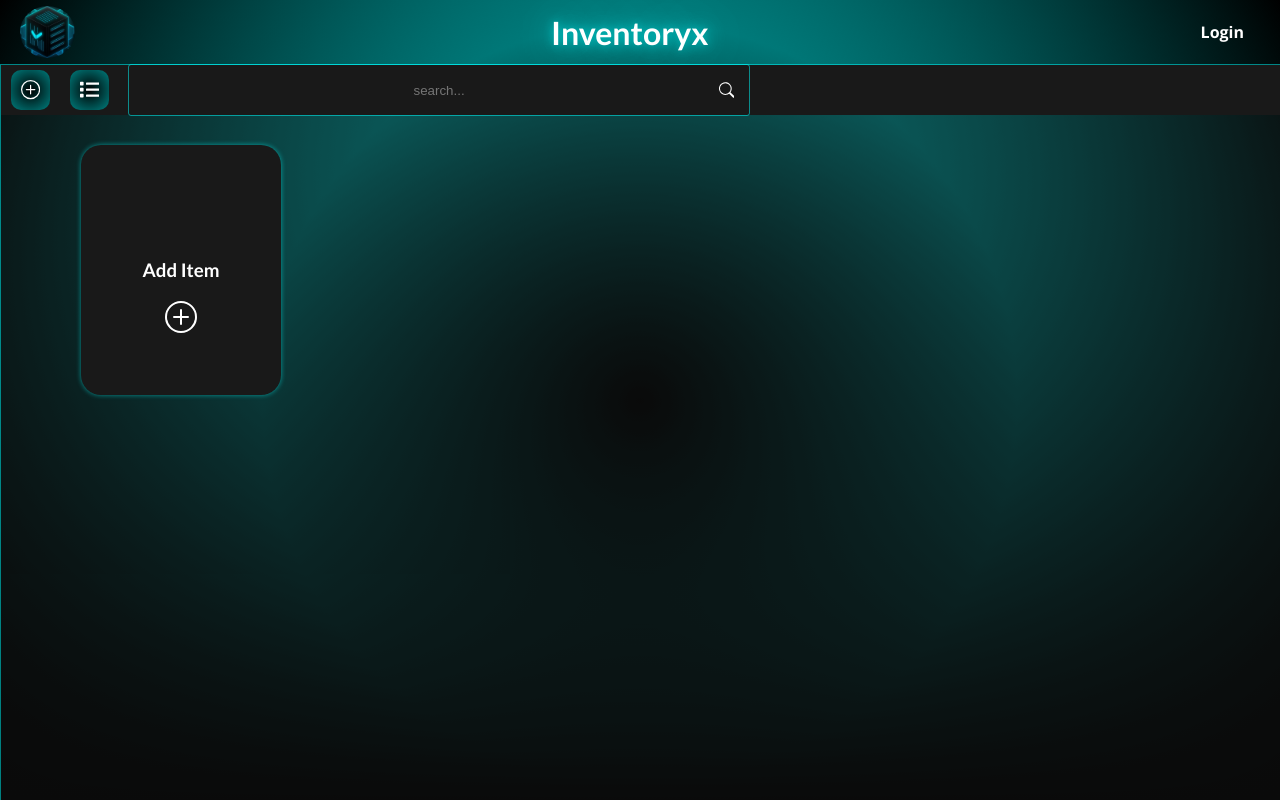
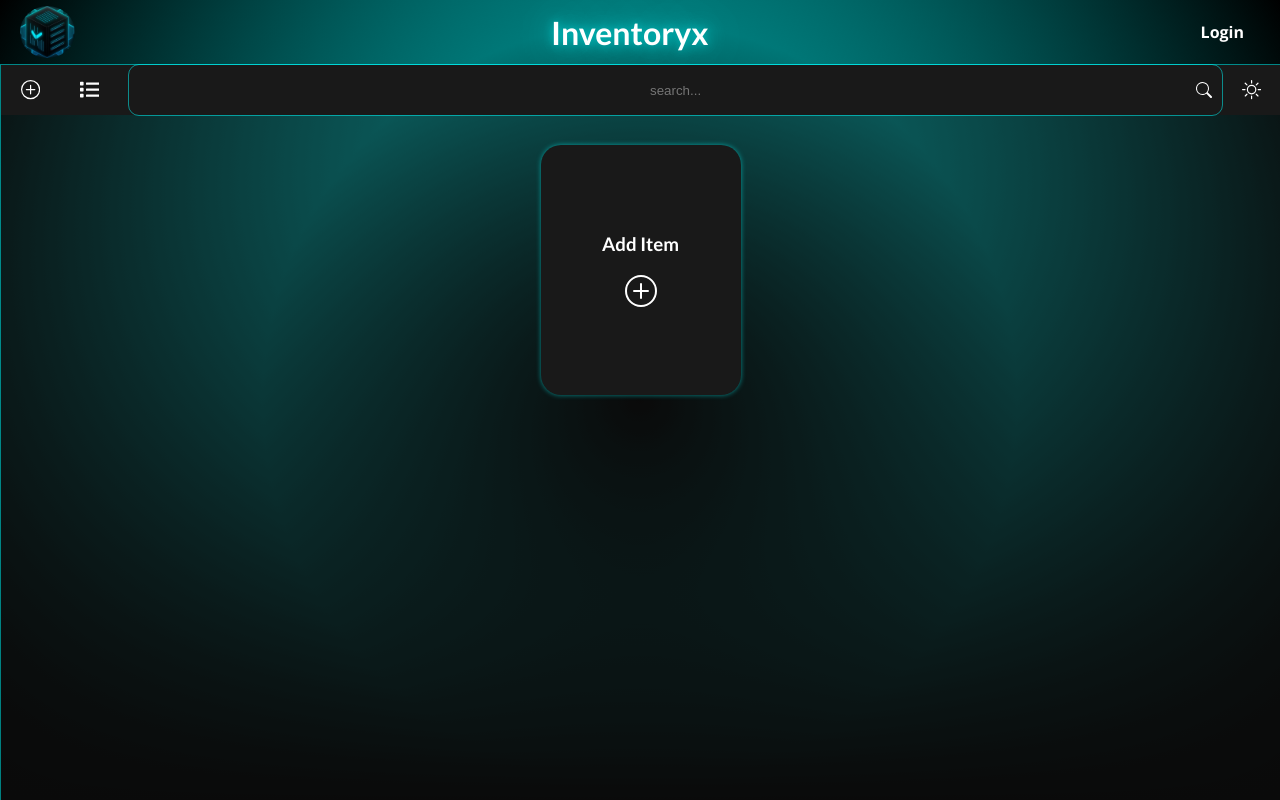
Before and after one commit to Tahjour/Inventorific-legacy-js, a Next.js app: page /app in a window 1280 px wide. Built offline with nearby package versions, Linux system fonts and the light colour scheme.

Commit message:
Updated the tile list back to grid layout without fixed height or width

```diff
--- a/components/app-page/add-item-modal-form.js
+++ b/components/app-page/add-item-modal-form.js
@@ -1,6 +1,6 @@
 import { Fragment, useContext, useRef, useState } from "react";
 import { StatusContext } from "../../context/StatusContext";
-import { LocalDatabase } from "../../db/localDB";
+import { LocalDatabaseItems } from "../../db/localDB";
 import styles from "./add-item-modal-form.module.css";
 import ModalBackdrop from "./modal-form-backdrop";
 import { BiImageAdd } from "react-icons/bi";
@@ -28,7 +28,7 @@ function AddItemModalForm() {
             imageURL: enteredItemImageURL,
         };
         statusContext.closeAddItemModal();
-        LocalDatabase.push(newItem);
+        LocalDatabaseItems.push(newItem);
     }
 
     function imageInputChangeHandler(event) {
--- a/components/app-page/add-item-modal-form.module.css
+++ b/components/app-page/add-item-modal-form.module.css
@@ -116,6 +116,7 @@
 	border: 1px solid rgba(0, 255, 255, 0.5);
 	border-radius: 10px;
 	padding: 10px;
+	margin-bottom: 10px;
 	transition: 100ms linear;
 }
 
--- a/components/layout/app/item-lists/tile-list.js
+++ b/components/layout/app/item-lists/tile-list.js
@@ -5,37 +5,48 @@ import { BiEdit } from "react-icons/bi";
 import { BsTrash } from "react-icons/bs";
 import styles from "./tile-list.module.css";
 import { StatusContext } from "../../../../context/StatusContext";
+import { deleteItem, LocalDatabaseItems } from "../../../../db/localDB";
 
-function TileList(props) {
-    const { items } = props;
+function TileList() {
     const statusContext = useContext(StatusContext);
     const [isLoadingItems, setIsLoadingItems] = useState(true);
     const [loadedItems, setLoadedItems] = useState([]);
+
     useEffect(() => {
-        if (items) {
-            setLoadedItems(items);
+        if (LocalDatabaseItems) {
+            setLoadedItems(LocalDatabaseItems);
         }
         setIsLoadingItems(false);
-    }, [items]);
+    }, [loadedItems, isLoadingItems]);
+
     function addNewItemHandler() {
         statusContext.showAddItemModal();
     }
+
+    function deleteItemHandler(itemIndex) {
+        deleteItem(itemIndex);
+        setLoadedItems(LocalDatabaseItems);
+        setIsLoadingItems(true);
+    }
+
     return (
         <Fragment>
             <ul className={styles.tileList}>
-                {!isLoadingItems && loadedItems.length !== 0 && loadedItems.map((itemData) => {
-                    return <li key={itemData.id} className={styles.itemCard}>
+                {!isLoadingItems && loadedItems.length !== 0 && loadedItems.map((item, itemIndex) => {
+                    return <li key={item.id} className={styles.itemCard}>
                         <div className={styles.itemImageContainer}>
-                            <Image className={styles.itemImage} src={itemData.imageURL} alt={"Item's image"} fill />
+                            <Image className={styles.itemImage} src={item.imageURL} alt={"Item's image"} fill />
                         </div>
                         <div className={styles.itemInfo}>
-                            <h3>{itemData.name}</h3>
-                            <p>${itemData.price}</p>
+                            <h3>{item.name}</h3>
+                            <p>${item.price}</p>
                             <div className={styles.operationIcons}>
                                 <BiEdit className={styles.editIcon} />
-                                <BsTrash className={styles.deleteIcon} />
+                                <BsTrash className={styles.deleteIcon} onClick={() => {
+                                    deleteItemHandler(itemIndex);
+                                }} />
                             </div>
-                            {/* <p>{itemData.description}</p> */}
+                            {/* <p>{item.description}</p> */}
                         </div>
                     </li>;
                 })}
--- a/components/layout/app/item-lists/tile-list.module.css
+++ b/components/layout/app/item-lists/tile-list.module.css
@@ -1,13 +1,9 @@
 .tileList {
-	display: flex;
-	/* grid-template-columns: repeat(auto-fit, minmax(250px, 1fr)); */
+	display: grid;
+	grid-template-columns: repeat(auto-fit, minmax(250px, 1fr));
 	justify-items: center;
-	flex-direction: row;
-	flex-wrap: wrap;
-	width: 100%;
-	height: 100%;
 	padding: 0 50px;
-	margin: 50px auto;
+	margin-top: 50px;
 }
 
 .itemCard {
@@ -26,7 +22,7 @@
 }
 
 .itemCard:hover {
-	transform: scale(1.05);
+	/* transform: scale(1.05); */
 	box-shadow: 0 0 20px rgba(0, 255, 255, 1);
 	cursor: pointer;
 }
@@ -34,10 +30,7 @@
 .itemCard h3,
 .itemCard p {
 	margin: 0;
-}
-
-.itemCard h3 {
-	margin-bottom: 20px;
+	/* margin-bottom: 20px; */
 }
 
 .itemCard:last-child {
@@ -45,7 +38,8 @@
 }
 
 .itemCard:last-child:hover {
-	background-color: rgba(0, 255, 255, 0.7);
+	/* background-color: rgba(0, 255, 255, 0.7); */
+	box-shadow: 0 0 20px rgba(0, 255, 255, 1);
 }
 
 .itemImageContainer {
@@ -65,16 +59,20 @@
 .itemInfo {
 	display: flex;
 	flex-direction: column;
-	justify-content: flex-end;
+	/* justify-content: center; */
+	gap: 20px;
 	align-items: center;
 	height: 50%;
 	width: 100%;
 }
 
+.itemInfo:last-child {
+	justify-content: center;
+}
+
 .operationIcons {
 	width: 80%;
 	font-size: 1.5rem;
-	margin-bottom: 5px;
 	display: flex;
 	flex-direction: row;
 	justify-content: space-between;
@@ -82,10 +80,23 @@
 
 .editIcon {
 	color: green;
+	border-radius: 50%;
+	transition: transform 100ms ease-in-out, background-color 100ms ease-in-out;
 }
-
+.editIcon:hover {
+	transform: scale(1.2);
+	box-shadow: 0 0 10px green;
+	background-color: rgba(0, 128, 0, 0.5);
+}
 .deleteIcon {
 	color: red;
+	border-radius: 50%;
+	transition: transform 100ms ease-in-out;
+}
+.deleteIcon:hover {
+	transform: scale(1.2);
+	box-shadow: 0 0 10px red;
+	background-color: rgba(255, 0, 0, 0.5);
 }
 
 .addNewItemIcon {
--- a/components/layout/app/main-bar-menu.js
+++ b/components/layout/app/main-bar-menu.js
@@ -1,8 +1,7 @@
 import { Fragment, useContext, useState } from "react";
-import { BsGrid, BsPlusCircle, BsSearch } from "react-icons/bs";
+import { BsGrid, BsPlusCircle, BsSearch, BsSun } from "react-icons/bs";
 import { FaList } from "react-icons/fa";
 import { StatusContext } from "../../../context/StatusContext";
-import AddItemModalForm from "../../app-page/add-item-modal-form";
 import styles from "./main-bar-menu.module.css";
 
 function MainBarMenu() {
@@ -17,16 +16,17 @@ function MainBarMenu() {
     return (
         <Fragment>
             <section className={styles.mainBarMenu}>
-                <button className={styles.mainBarMenuAddNewBtn} onClick={addNewItemHandler}>
+                <button className={styles.mainBarMenuBtn} onClick={addNewItemHandler}>
                     <BsPlusCircle className={styles.mainBarMenuAddNewIcon} />
                 </button>
-                <button className={styles.mainBarMenuAddNewBtn} onClick={changeListStyle}>
+                <button className={styles.mainBarMenuBtn} onClick={changeListStyle}>
                     {listStyle === "tile" ? <FaList className={styles.listStyleIcon} /> : <BsGrid className={styles.listStyleIcon} />}
                 </button>
                 <div className={styles.searchBarContainer}>
                     <input className={styles.searchBar} type="text" placeholder="search..."></input>
                     <BsSearch className={styles.searchIcon} />
                 </div>
+                <BsSun className={styles.themeIcon} />
                 {/* !work on turning this modal into context instead */}
             </section>
         </Fragment>
--- a/components/layout/app/main-bar-menu.module.css
+++ b/components/layout/app/main-bar-menu.module.css
@@ -3,7 +3,7 @@
 	display: flex;
 	flex-direction: row;
 	align-items: center;
-	padding-left: 10px;
+	padding: 0 10px;
 	height: 50px;
 	width: 100%;
 	gap: 20px;
@@ -11,24 +11,23 @@
 	z-index: 1;
 }
 
-.mainBarMenuAddNewBtn {
+.mainBarMenuBtn {
 	display: flex;
 	flex-direction: row;
 	align-items: center;
 	gap: 10px;
-	/* background: linear-gradient(rgba(0, 0, 0, 0.5), rgba(0, 255, 255, 0.5)); */
-	background: linear-gradient(rgba(0, 0, 0, 0.5), rgb(0, 0, 0, 0.5)),
-		radial-gradient(circle, rgb(0, 0, 0), rgb(0, 255, 255));
+	background: transparent;
 	color: white;
 	border: 0;
 	outline: 0;
 	border-radius: 10px;
 	padding: 10px;
-	transition: 100ms ease-in-out;
+	transition: 200ms ease-in-out;
 }
 
-.mainBarMenuAddNewBtn:hover {
-	background-color: rgba(0, 255, 255, 0.5);
+.mainBarMenuBtn:hover {
+	background: linear-gradient(rgba(0, 0, 0, 0.5), rgb(0, 0, 0, 0.5)),
+		radial-gradient(circle, rgb(0, 0, 0), rgb(0, 255, 255));
 	box-shadow: 0 0 10px rgba(0, 255, 255, 0.5);
 	cursor: pointer;
 }
@@ -48,11 +47,12 @@
 }
 
 .searchBarContainer {
+	position: relative;
 	display: flex;
 	justify-content: center;
 	align-items: center;
 	height: 100%;
-	width: 50%;
+	flex: 1;
 }
 
 .searchBar {
@@ -63,7 +63,8 @@
 	border: 0;
 	outline: 1px solid rgba(0, 255, 255, 0.5);
 	color: white;
-	border-radius: 2px;
+	border-radius: 10px;
+	padding: 0;
 }
 .searchBar:focus {
 	outline: 1px solid var(--neon-blue-accent);
@@ -71,7 +72,12 @@
 }
 
 .searchIcon {
-	position: relative;
-	right: 30px;
+	position: absolute;
+	right: 10px;
 	color: white;
 }
+
+.themeIcon {
+	font-size: 1.2rem;
+	margin-right: 10px;
+}
--- a/db/localDB.js
+++ b/db/localDB.js
@@ -1,6 +1,8 @@
-// export const LocalDatabase = new Map();
-export function addItemToDatabase() {
+// export const LocalDatabaseItems = new Map();
+export const LocalDatabaseItems = [];
 
+export function deleteItem(itemIndex) {
+    if (LocalDatabaseItems.length > 0) {
+        LocalDatabaseItems.splice(itemIndex, 1);
+    }
 }
-
-export const LocalDatabase = [];
--- a/pages/app/index.js
+++ b/pages/app/index.js
@@ -1,11 +1,10 @@
 import AppLayout from "../../components/layout/app/app-layout";
 import TileList from "../../components/layout/app/item-lists/tile-list";
-import { LocalDatabase } from "../../db/localDB";
 
 function AppPage() {
     return (
         <AppLayout>
-            <TileList items={LocalDatabase} />
+            <TileList />
         </AppLayout>
     );
 }
--- a/styles/globals.css
+++ b/styles/globals.css
@@ -54,3 +54,11 @@ h6 {
 	margin-block-start: 55px;
 	margin-block-end: 5px;
 }
+
+textarea {
+	font-family: 'Open Sans', 'Lato', sans-serif;
+}
+
+textarea::placeholder {
+	font-family: 'Open Sans', 'Lato', sans-serif;
+}
```
